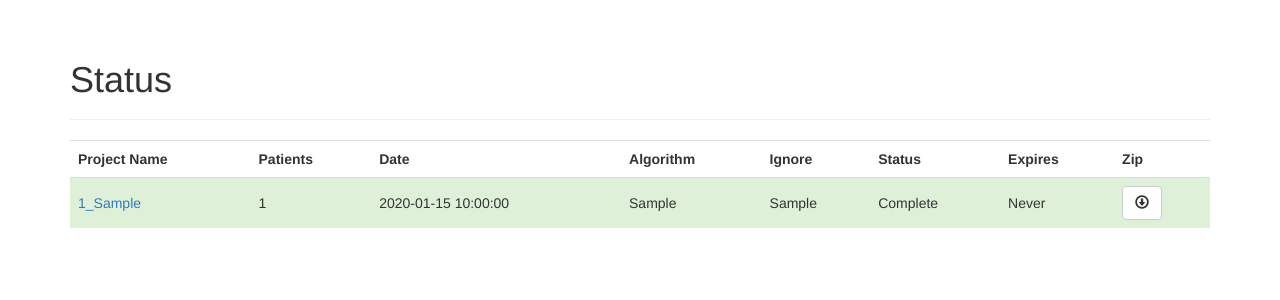
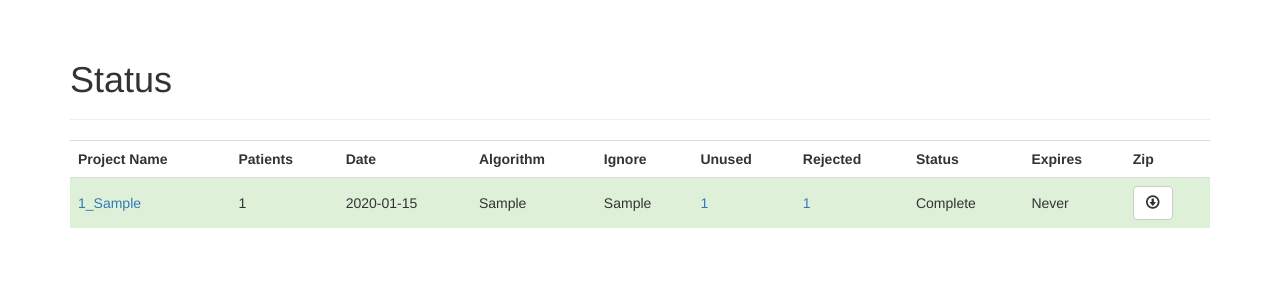
Before and after one commit to sggaffney/pathscore, a Flask app: page / in a window 1280 px wide. Shown: the part 52-352 px from the top of the page. Run offline with Flask 2, Linux system fonts and the light colour scheme; a user stored in the database is signed in; tables that the repository leaves empty hold one stand-in row (values such as "Sample post"); parts of the project's set-up code (start-up, migrations or seed data) failed here and were passed over; some libraries are stand-ins or nearby versions.

Commit message:
Update Status page to show ignored/rejected.

```diff
--- a/app/pway/routes.py
+++ b/app/pway/routes.py
@@ -413,12 +413,33 @@ def archive():
                      as_attachment=True, attachment_filename=filename)
 
 @pway.route('/demofile')
-@login_required
 def demo_file():
     # return render_template('pway/show_pathways_template.html')
     return send_from_directory(current_app.config['DATA_ROOT'],
                                'skcm_ns_500.txt', as_attachment=True)
 
+
+@pway.route('/filtered')
+def get_filtered():
+
+    proj_id = request.args.get('projId', None)
+    filter_type = request.args.get('type', None)  # ignored or rejected
+    if not proj_id.isdigit() or filter_type not in ('ignored', 'rejected'):
+        abort(404)
+    proj_id = int(proj_id)
+    upload_obj = UserFile.query.filter_by(user_id=current_user.id).\
+        filter_by(file_id=proj_id).all()[0]
+    if not upload_obj:
+        abort(404)
+    if filter_type == 'ignored':
+        file_path = naming_rules.get_unused_gene_path(upload_obj)
+    else:
+        file_path = naming_rules.get_rejected_gene_path(upload_obj)
+
+    try:
+        return send_file(file_path, as_attachment=True)
+    except IOError:
+        abort(404)
 
 @pway.route('/results')
 @login_required
--- a/app/templates/pway/index2.html
+++ b/app/templates/pway/index2.html
@@ -22,6 +22,8 @@
         <!--<th>n_cutoff</th>-->
         <th>Ignore</th>
         <!--<th>Required</th>-->
+        <th>Unused</th>
+        <th>Rejected</th>
         <th>Status</th>
         <th>Expires</th>
         <th>Zip</th>
@@ -35,12 +37,29 @@
             <td>{{ proj.get_local_filename() }}</td>
         {% endif %}
             <td>{{ proj.n_patients or '' }} </td>
-            <td>{{ proj.upload_time }} </td>
+            <td>{{ proj.upload_time.strftime('%Y-%m-%d') }} </td>
             <!--<td>{{ proj.filename }} </td>-->
             <td>{{ proj.algorithm }} </td>
             <!--<td>{{ proj.genome_size }} </td>-->
             <!--<td>{{ proj.n_cutoff }} </td>-->
             <td>{{ proj.ignore_short }} </td>
+
+        {% if proj.n_ignored %}
+            <td><a href="{{ url_for('pway.get_filtered', projId=proj.file_id, type='ignored') }}">{{ proj.n_ignored }}</a></td>
+        {% elif proj.run_complete == False %}
+            <td></td>
+        {% else %}
+            <td> 0 </td>
+        {% endif %}
+
+        {% if proj.n_rejected %}
+            <td><a href="{{ url_for('pway.get_filtered', projId=proj.file_id, type='rejected') }}">{{ proj.n_rejected }}</a></td>
+        {% elif proj.run_complete == False %}
+            <td></td>
+        {% else %}
+            <td> 0 </td>
+        {% endif %}
+
             <!--<td>{{ proj.required_genes }} </td>-->
         {% if proj.run_complete %}
             <td>Complete</td>
@@ -65,7 +84,7 @@
             </form>
             </td>
         {% else %}
-            <td>n/a</td>
+            <td></td>
         {% endif %}
         </tr>
     {% endfor %}
```
